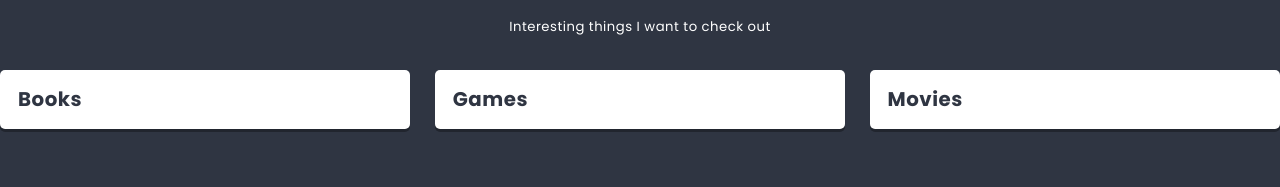
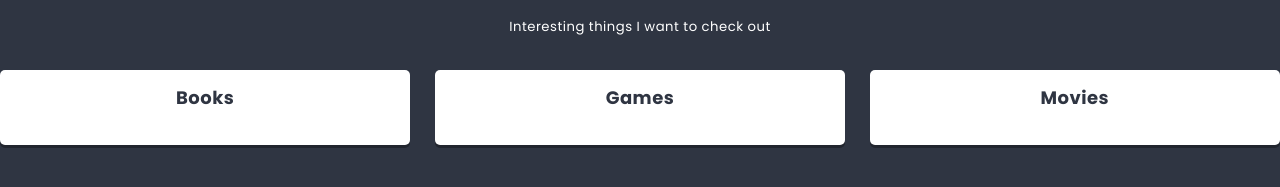
Before and after one commit to Devilish134/learning-react, a React (Create React App) app: page / in a window 1280 px wide. Shown: the part 451-638 px from the top of the page. Built offline with nearby package versions, Linux system fonts and the light colour scheme.

Commit message:
column component styles fix

```diff
--- a/src/components/Column/Column.js
+++ b/src/components/Column/Column.js
@@ -1,7 +1,9 @@
 import styles from './Column.module.scss';
 
 const Column = props => {
-    return (<article className={styles.column}><h2>{props.title}</h2></article>)
+    return (<article className={styles.column}>
+              <h2 className={styles.title}>{props.title}</h2>
+            </article>)
 }
 
 export default Column;
```
